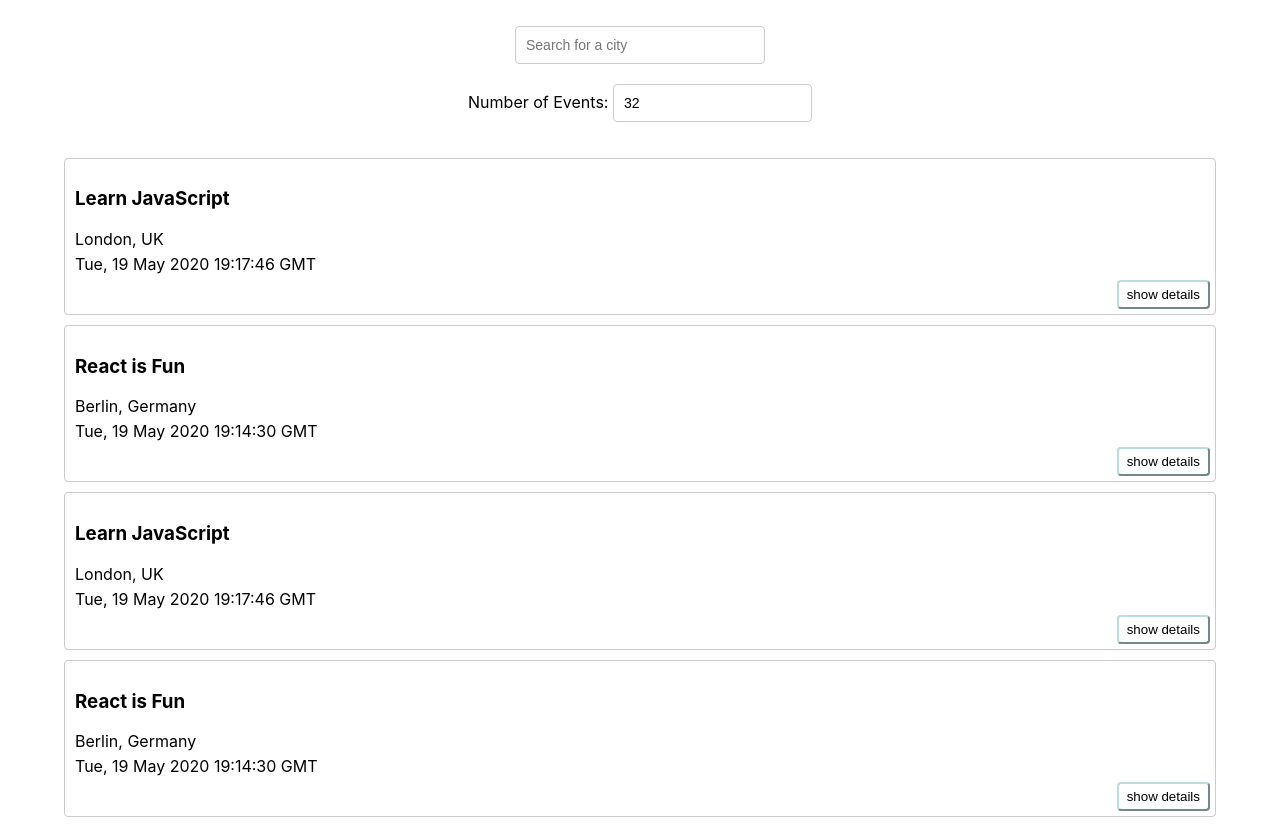
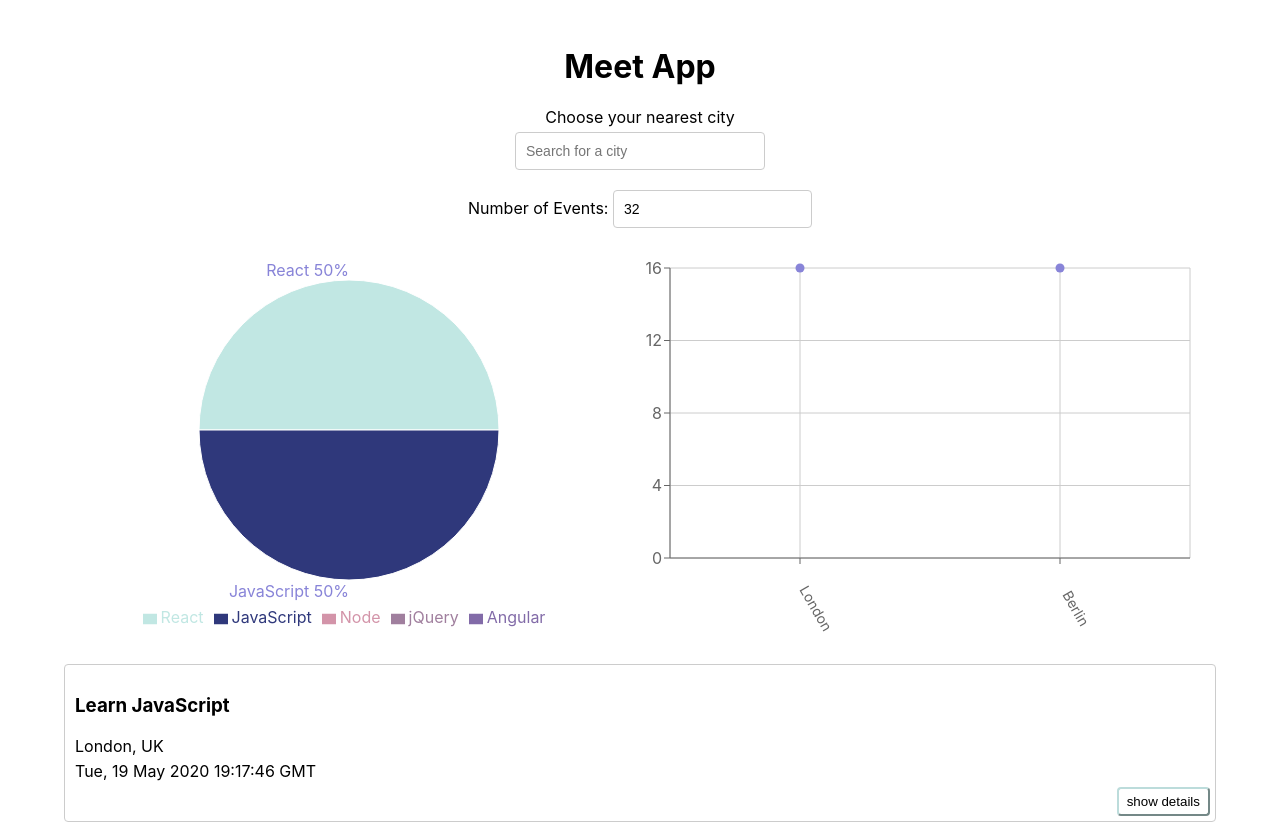
Before and after one commit to IsabelWen/Meet, a React (Create React App) app: page / in a window 1280 px wide. Shown: the top 824 px of the page. Built offline with nearby package versions, Linux system fonts and the light colour scheme; what atatus-spa would draw is missing.

Commit message:
Add charts

```diff
--- a/src/App.css
+++ b/src/App.css
@@ -100,3 +100,15 @@
   width: 250px;
   z-index: 1000;
 }
+
+.charts-container {
+  display: grid;
+  grid-template-columns: 1fr 1fr;
+}
+
+/* media queries */
+@media (max-width: 768px) {
+  .charts-container {
+    grid-template-columns: 1fr;
+  }
+}
--- a/src/App.js
+++ b/src/App.js
@@ -1,6 +1,8 @@
 import CitySearch from './components/CitySearch';
 import EventList from './components/EventList';
 import NumberOfEvents from './components/NumberOfEvents';
+import CityEventsChart from './components/CityEventsChart';
+import EventGenresChart from './components/EventGenresChart';
 import { InfoAlert, ErrorAlert, WarningAlert } from './components/Alert';
 import { useEffect, useState } from 'react';
 import { extractLocations, getEvents } from './api';
@@ -42,6 +44,8 @@
 
   return (
     <div className="App">
+      <h1>Meet App</h1>
+      <p>Choose your nearest city</p>
       <div className="alerts-container">
         {infoAlert.length ? <InfoAlert text={infoAlert}/> : null}
         {errorAlert.length ? <ErrorAlert text={errorAlert}/> : null}
@@ -53,6 +57,10 @@
         setInfoAlert={setInfoAlert}
       />
       <NumberOfEvents setCurrentNOE={setCurrentNOE} setErrorAlert={setErrorAlert}/>
+      <div className='charts-container'>
+        <EventGenresChart events={events} />
+        <CityEventsChart allLocations={allLocations} events={events}/>
+      </div>
       <EventList events={events}/>
     </div>
   );
--- /dev/null
+++ b/src/components/CityEventsChart.js
@@ -0,0 +1,48 @@
+import { useState, useEffect } from 'react';
+import {
+  ScatterChart,
+  Scatter,
+  XAxis, YAxis,
+  CartesianGrid,
+  Tooltip,
+  ResponsiveContainer
+} from 'recharts';
+
+const CityEventsChart = ({ allLocations, events }) => {
+    const [data, setData] = useState([]);
+
+    useEffect(() => {
+        setData(getData());
+    }, [`${events}`]);
+
+    const getData = () => {
+        const data = allLocations.map((location) => {
+            const count = events.filter((event) => event.location === location).length
+            const city = location.split((/, | - /))[0]
+            return { city, count  };
+        })
+        return data;
+    };
+
+    return (
+        <ResponsiveContainer width="99%" height={400}>
+          <ScatterChart
+            margin={{
+              top: 20,
+              right: 20,
+              bottom: 60,
+              left: -30,
+            }}
+          >
+            <CartesianGrid />
+            <XAxis type="category" dataKey="city" name="City"
+            angle={60} interval={0} tick={{ dx: 20, dy: 40, fontSize: 14 }} />
+            <YAxis type="number" dataKey="count" name="Number of events" />
+            <Tooltip cursor={{ strokeDasharray: '3 3' }} />
+            <Scatter name="A school" data={data} fill="#8884d8" />
+          </ScatterChart>
+        </ResponsiveContainer>
+      );
+}
+
+export default CityEventsChart;
--- /dev/null
+++ b/src/components/EventGenresChart.js
@@ -0,0 +1,72 @@
+import { useState, useEffect } from 'react';
+import {
+    ResponsiveContainer,
+    PieChart,
+    Pie,
+    Legend,
+    Cell
+} from 'recharts';
+
+const EventGenresChart = ({ events }) => {
+    const [data, setData] = useState([]);
+    const genres = ['React', 'JavaScript', 'Node', 'jQuery', 'Angular'];
+
+    useEffect(() => {
+        setData(getData());
+    }, [`${events}`]);
+
+    const getData = () => {
+        const data = genres.map(genre => {
+            const filteredEvents = events.filter(event => event.summary.includes(genre));
+            return {
+                name: genre,
+                value: filteredEvents.length
+            };
+        })
+        return data;
+    };
+
+    const renderCustomizedLabel = ({ cx, cy, midAngle, outerRadius, percent, index }) => {
+        const RADIAN = Math.PI / 180;
+        const radius = outerRadius;
+        const x = cx + radius * Math.cos(-midAngle * RADIAN) * 1.07;
+        const y = cy + radius * Math.sin(-midAngle * RADIAN) * 1.07;
+        return percent ? (
+          <text
+            x={x}
+            y={y}
+            fill="#8884d8"
+            textAnchor={x > cx ? 'start' : 'end'}
+            dominantBaseline="central"
+          >
+            {`${genres[index]} ${(percent * 100).toFixed(0)}%`}
+          </text>
+        ) : null;
+      };
+
+      const colors = ['#C1E7E3', '#2F387B', '#D394A9', '#A07F9E', '#826BA8'];
+
+    return (
+        <ResponsiveContainer width="99%" height={400}>
+          <PieChart>
+            <Pie
+              data={data}
+              dataKey="value"
+              fill="#8884d8"
+              labelLine={false}
+              label={renderCustomizedLabel}
+              outerRadius={150}
+            >
+                {
+                data.map((entry, index) => (
+                  <Cell key={`cell-${index}`} fill={colors[index]}/>
+                ))
+              }
+            </Pie>
+            <Legend height={36}/>
+          </PieChart>
+        </ResponsiveContainer>
+      );
+}
+
+export default EventGenresChart;
```
Also changed, not shown: src/setupTests.js (+17 -0 lines).
